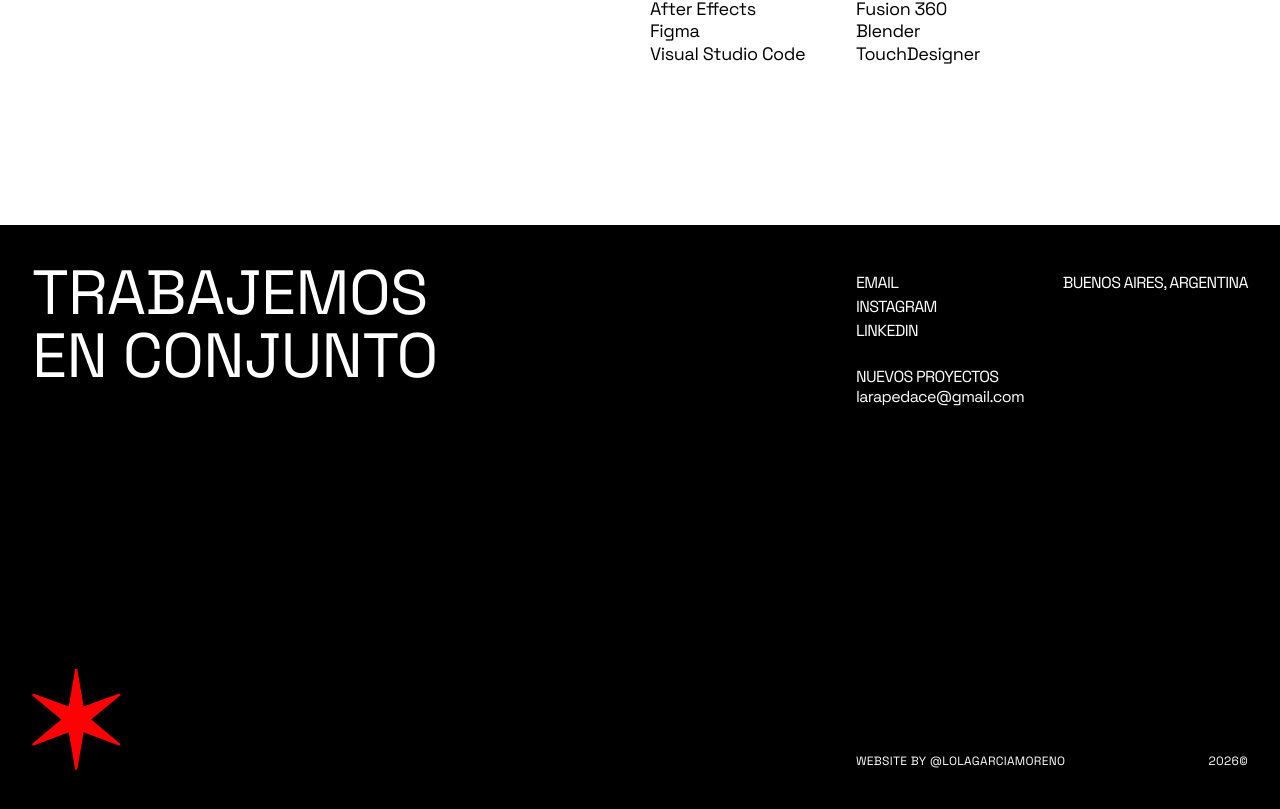
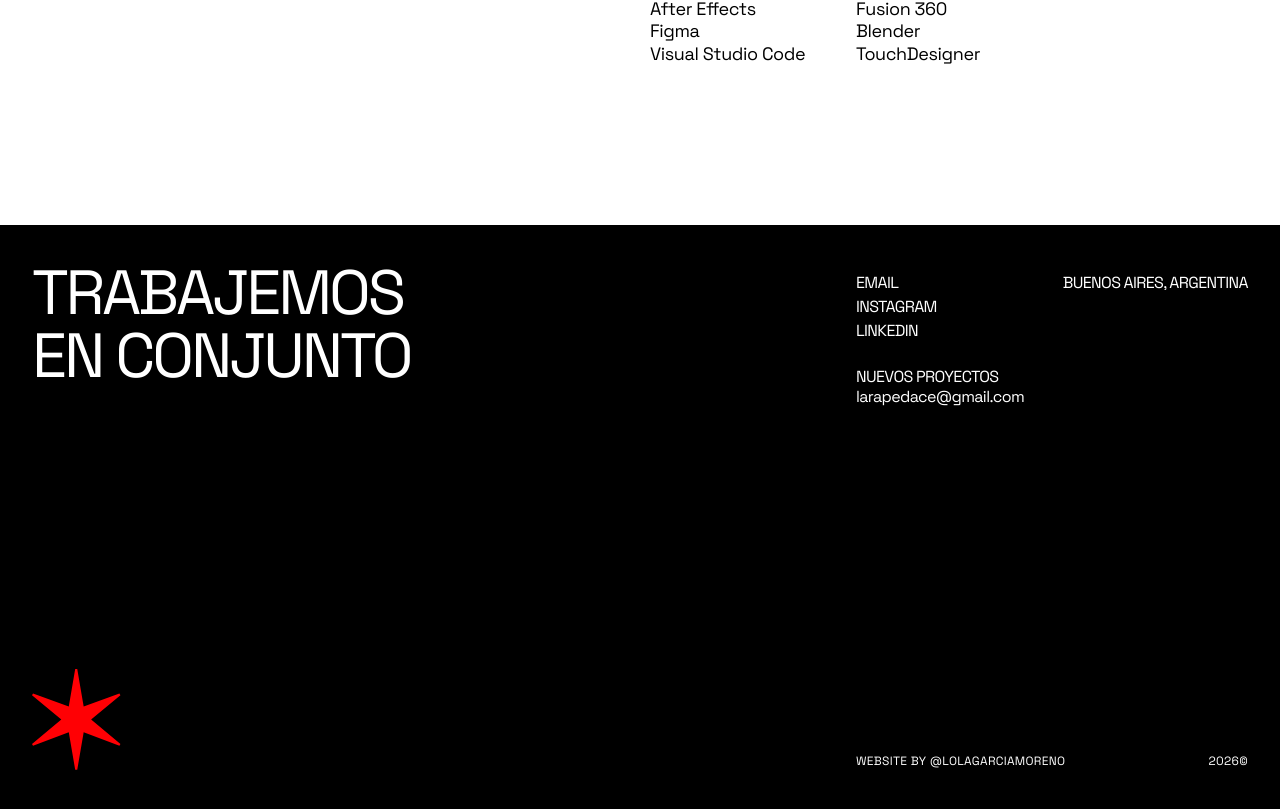
Before and after one commit to LaraPedace/lara-portfolio, a React (Vite) app: page /info in a window 1280 px wide. Shown: the part 1344-2153 px from the top of the page. Built offline with nearby package versions, Linux system fonts and the light colour scheme.

Commit message:
tracking#

```diff
--- a/src/components/Footer.jsx
+++ b/src/components/Footer.jsx
@@ -15,7 +15,7 @@ function Footer() {
     >
       <div className="flex flex-col md:flex-row md:justify-between leading-none">
         {/* Título */}
-        <div className="flex flex-col gap-0 text-display-sm md:text-display leading-none">
+        <div className="flex flex-col gap-0 tracking-tighter text-display-sm md:text-display leading-none">
           <h2>Trabajemos</h2>
           <h2>En conjunto</h2>
         </div>
```
